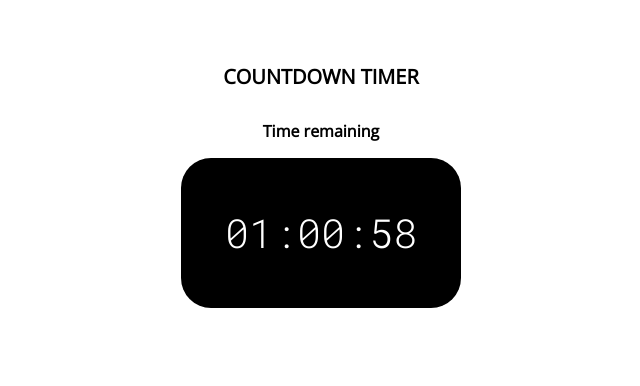
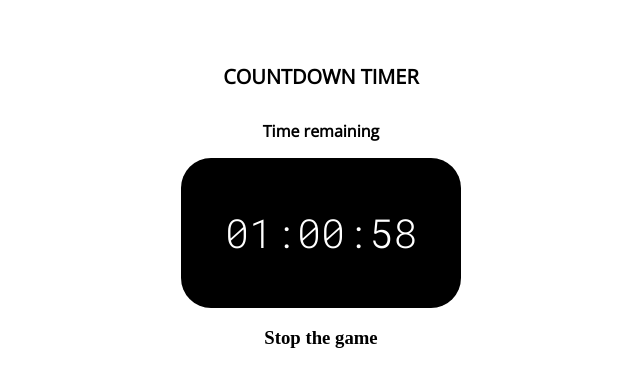
Before and after one commit to lauraportillo/react-countdown-timer, a React (Create React App) app: page / in a window 1280 px wide. Shown: the top 386 px of the page, without its empty margins (319-959 px from the left). Built offline with nearby package versions, Linux system fonts and the light colour scheme.

Commit message:
add message state

```diff
--- a/src/components/App.js
+++ b/src/components/App.js
@@ -10,6 +10,7 @@ const App = () => {
   const [hours, setHours] = useState(1);
   const [minutes, setMinutes] = useState(1);
   const [seconds, setSeconds] = useState(3);
+  const [message] = useState('Stop the game');
 
   //useEffect
   useEffect(() => {
@@ -36,7 +37,7 @@ const App = () => {
 
   return (
     <div className="app">
-      <Timer seconds={seconds} minutes={minutes} hours={hours} />
+      <Timer seconds={seconds} minutes={minutes} hours={hours} message={message} />
     </div>
   );
 };
--- a/src/components/Timer.js
+++ b/src/components/Timer.js
@@ -12,6 +12,7 @@ const Timer = (props) => {
           {props.seconds.toString().padStart(2, '0')}
         </div>
       </div>
+      <h3>{props.message}</h3>
     </div>
   );
 };
--- a/src/stylesheets/Timer.scss
+++ b/src/stylesheets/Timer.scss
@@ -8,10 +8,12 @@
   font-family: 'Open Sans', sans-serif;
   text-transform: uppercase;
   font-size: 20px;
+  color: black;
 }
 .container__subitle {
   font-family: 'Open Sans', sans-serif;
   font-size: 16px;
+  color: black;
 }
 .container__timer {
   display: flex;
```
